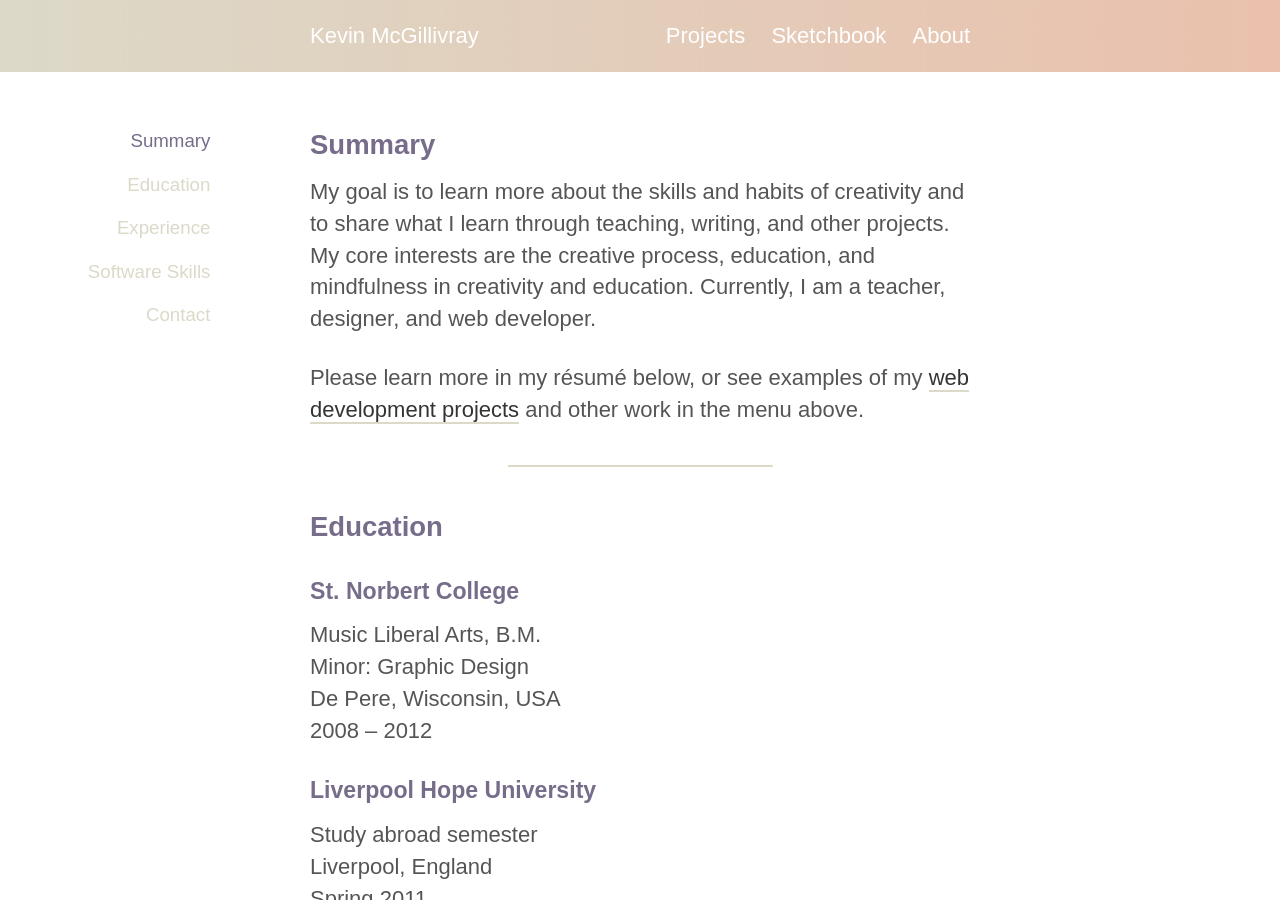
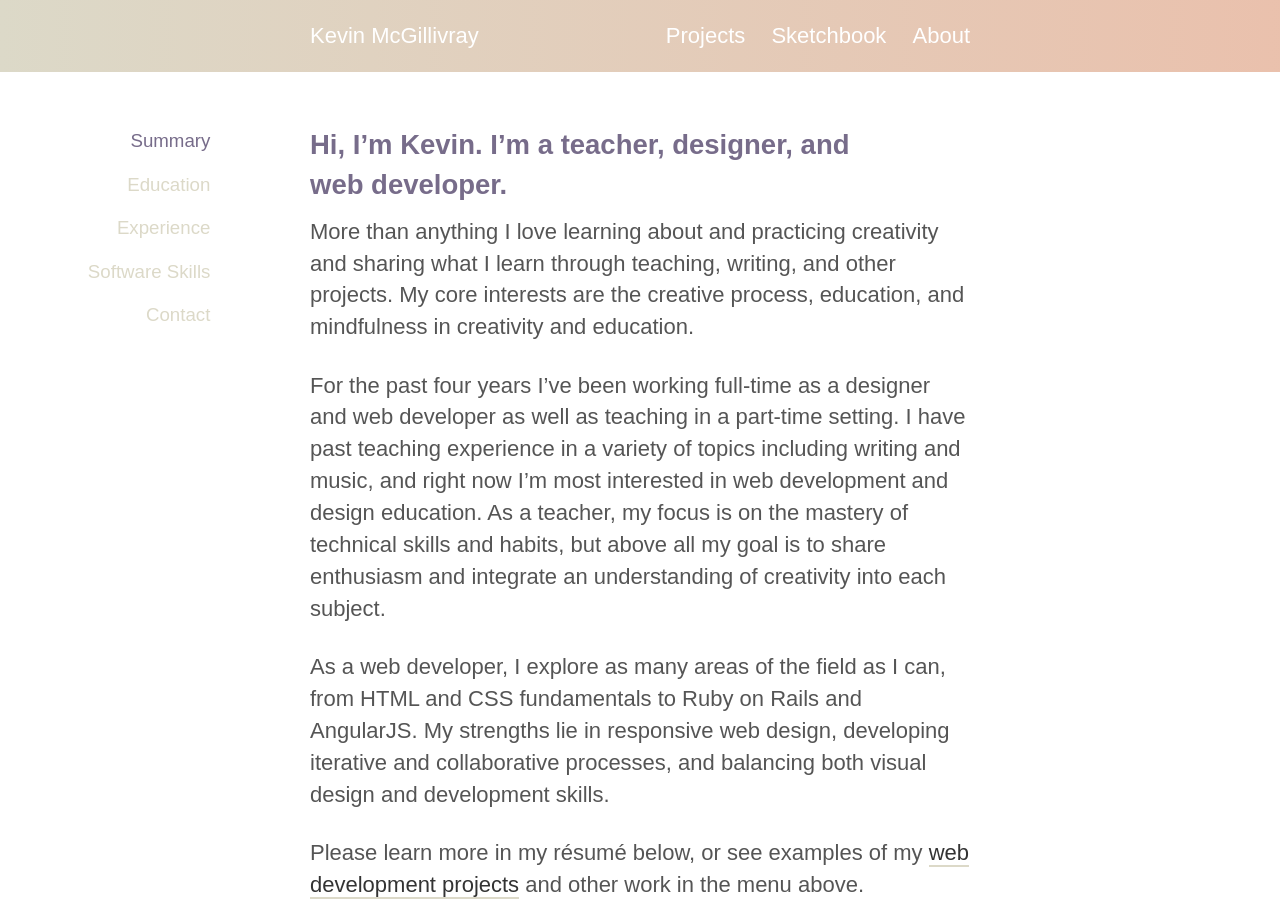
Before and after one commit to kmcgillivray/kmcgillivray.github.io, a Jekyll site: the page built from resume/index.md, in a window 1280 px wide and 900 px high. Built offline with Jekyll 4.4.1, drawn with Linux system fonts in a browser that asks for light colours; nearby versions of some CDN libraries; some of the changed text lies outside the part shown.

Commit message:
Update resume summary.

```diff
--- a/resume/index.md
+++ b/resume/index.md
@@ -3,9 +3,13 @@ layout: resume
 title: Résumé
 ---
 
-# Summary
+<h1 id="summary">Hi, I&#8217;m Kevin. I&#8217;m a teacher, designer, and web&nbsp;developer.</h1>
 
-My goal is to learn more about the skills and habits of creativity and to share what I learn through teaching, writing, and other projects. My core interests are the creative process, education, and mindfulness in creativity and education. Currently, I am a teacher, designer, and web developer.
+More than anything I love learning about and practicing creativity and sharing what I learn through teaching, writing, and other projects. My core interests are the creative process, education, and mindfulness in creativity and education.
+
+For the past four years I've been working full-time as a designer and web developer as well as teaching in a part-time setting. I have past teaching experience in a variety of topics including writing and music, and right now I'm most interested in web development and design education. As a teacher, my focus is on the mastery of technical skills and habits, but above all my goal is to share enthusiasm and integrate an understanding of creativity into each subject.
+
+As a web developer, I explore as many areas of the field as I can, from HTML and CSS fundamentals to Ruby on Rails and AngularJS. My strengths lie in responsive web design, developing iterative and collaborative processes, and balancing both visual design and development skills.
 
 Please learn more in my résumé below, or see examples of my [web development projects](/projects) and other work in the menu above.
 
@@ -25,6 +29,8 @@ De Pere, Wisconsin, USA
 Study abroad semester
 Liverpool, England
 Spring 2011
+
+---
 
 # Experience
 
@@ -83,11 +89,16 @@ Spring 2011
 
 ## Web Development
 
-* HTML/CSS
-* JavaScript
+* HTML
+* CSS/Sass
+* JavaScript/jQuery
 * Git
 * Bootstrap
 * Content management systems (Wordpress, Jekyll, Statamic, Kirby)
+* AngularJS
+* Ruby on Rails
+* Node.js
+* Grunt
 
 ## Graphic Design
 
```
Also changed, not shown: about/index.md (+1 -1 lines).
